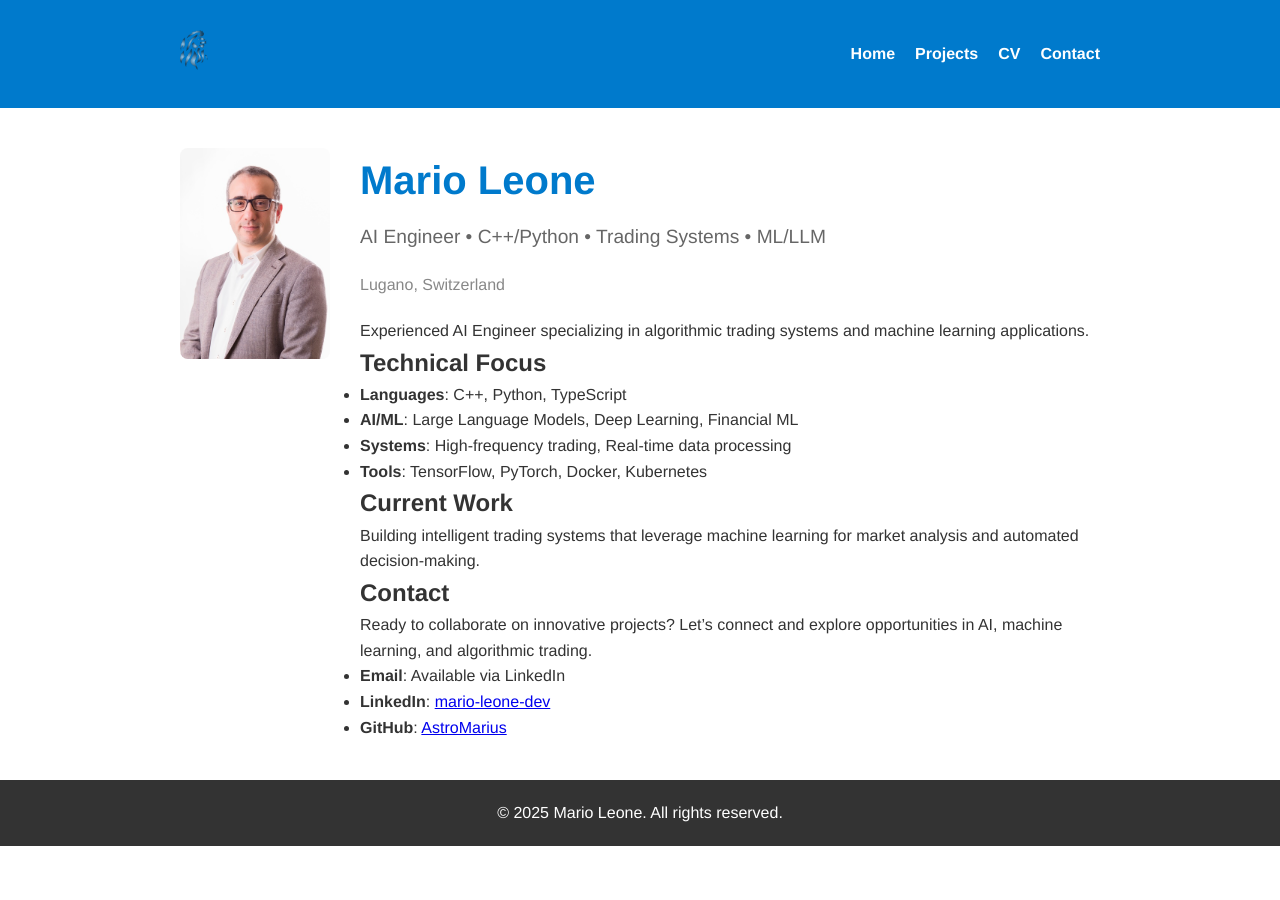
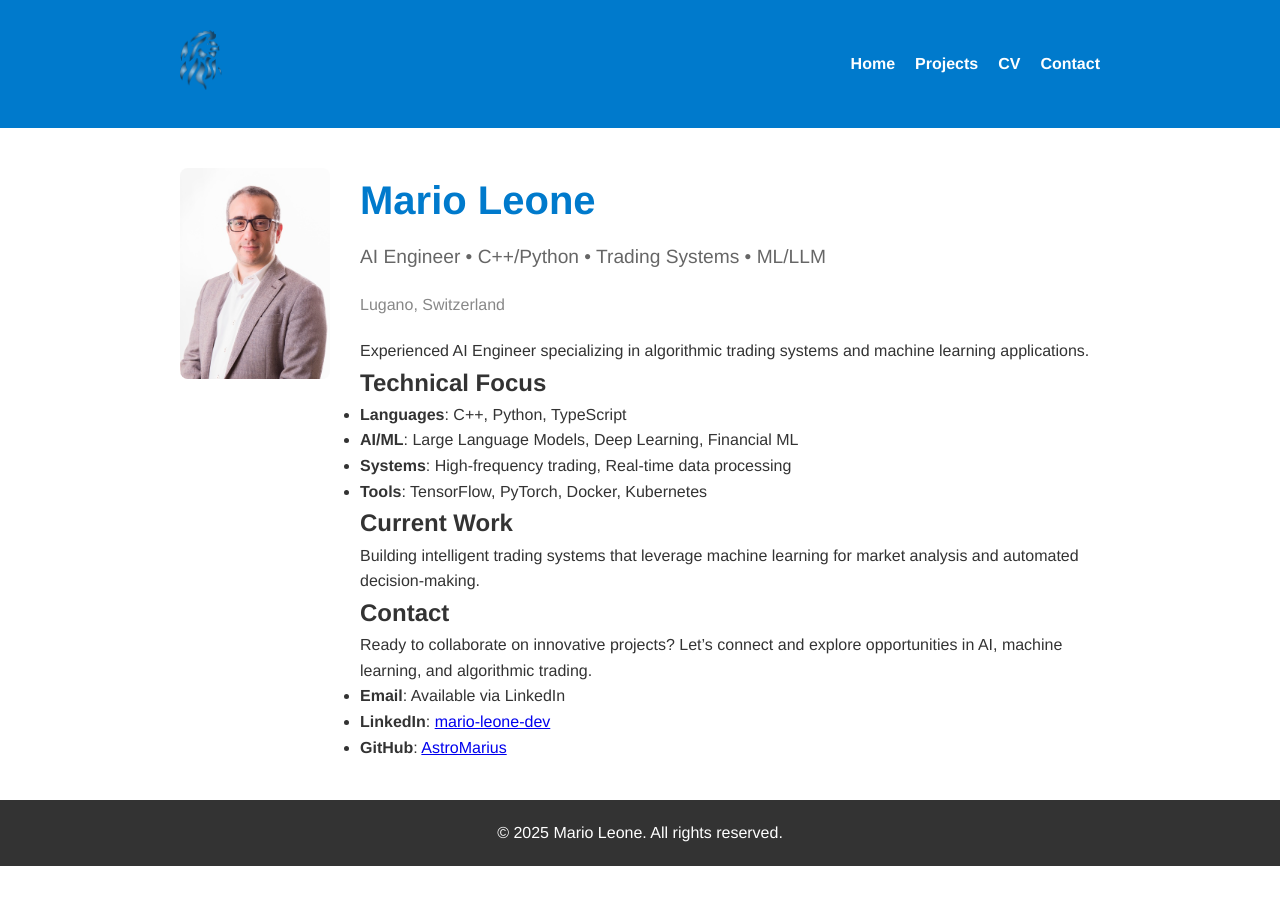
Before and after one commit to AstroMarius/marioleone.github.io, a Jekyll site: the page built from index.md, in a window 1280 px wide. Built offline with Jekyll 4.4.1, drawn with Linux system fonts in a browser that asks for light colours.

Commit message:
feat: migliorare la responsività della navigazione mobile e dello stile del logo
Aumentata l'altezza massima del logo a 60px e la larghezza massima a 200px per una migliore visibilità su dispositivi mobili.

```diff
--- a/assets/css/style.css
+++ b/assets/css/style.css
@@ -123,10 +123,10 @@ footer {
 
 /* Added adaptation for mobile navigation and logo styling */
 .logo-img {
-  max-height: 40px;
+  max-height: 60px; /* Increased the maximum height */
   height: auto;
   width: auto;
-  max-width: 150px;
+  max-width: 200px; /* Increased the maximum width */
   object-fit: contain;
 }
 
```
Also changed, not shown: 3 other files.
